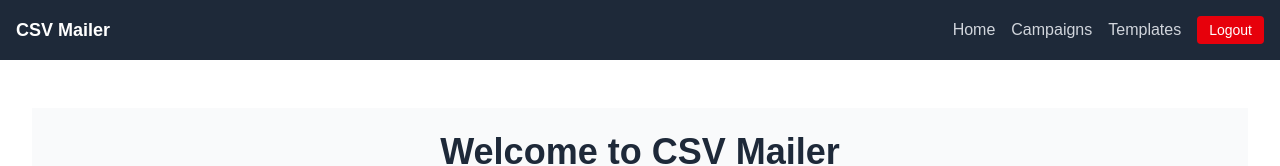
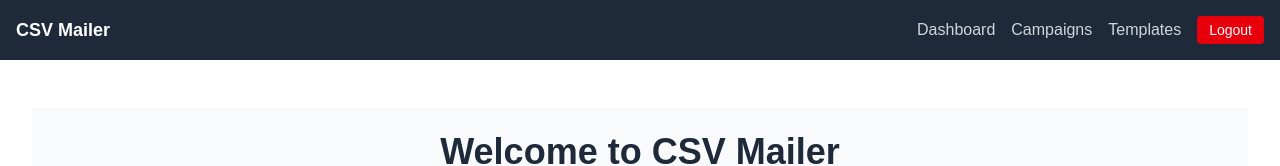
Before and after one commit to nadimtuhin/csv-mailer, a Next.js app: page /dashboard in a window 1280 px wide. Shown: the top 166 px of the page. Built offline with nearby package versions, Linux system fonts and the light colour scheme; no server answers; the database is empty.

Commit message:
Update Navbar links to redirect users to the dashboard instead of the home page for improved navigation.

```diff
--- a/src/components/Navbar.tsx
+++ b/src/components/Navbar.tsx
@@ -39,8 +39,8 @@ const Navbar = () => {
         </Link>
         <div className="space-x-4 flex items-center">
           {/* Links for logged-in users */}
-          <Link href="/" className="text-gray-300 hover:text-white">
-            Home
+          <Link href="/dashboard" className="text-gray-300 hover:text-white">
+            Dashboard
           </Link>
           <Link href="/campaigns" className="text-gray-300 hover:text-white">
             Campaigns
```
